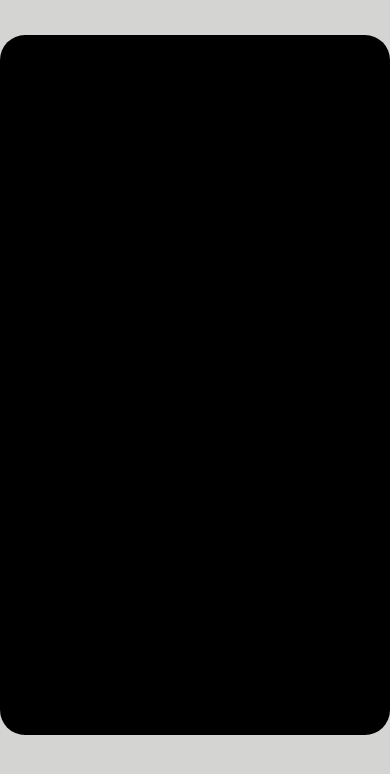
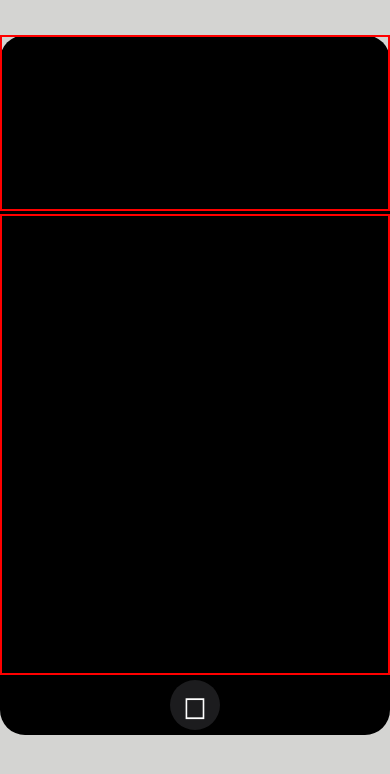
Before and after one commit to gambadavide96/calculator, a plain HTML site: page index.html in a window 390 px wide. Drawn offline with Linux system fonts and the light colour scheme.

Commit message:
Creating iphone button, setting layout of keyboard and display

```diff
--- a/index.html
+++ b/index.html
@@ -9,7 +9,11 @@
 <body>
 
   <div class="iphone">
-
+    <div class="display"></div>
+    <div class="keyboard"></div>
+    <div class="btn-container">
+      <button class="iphone-button">◻</button>
+    </div>
   </div>
 
 
--- a/style.css
+++ b/style.css
@@ -12,9 +12,47 @@ body {
 }
 
 .iphone {
+  display: flex;
+  flex-direction: column;
   margin-top: 35px;
   width: 440px;
   height: 700px;
   border-radius: 25px;
   background-color: #000000;
+  gap: 3px;
 }
+
+.display {
+  flex: 3;   /* ~30% dell’altezza */
+}
+
+.keyboard {
+  flex: 8;   /* ~70% dell’altezza */
+}
+
+.btn-container {
+  flex: 1;
+  display: flex;
+  justify-content: center;
+  align-items: center;
+}
+
+.iphone-button {
+  width: 50px;
+  height: 50px;
+  border-radius: 50%;
+  border: none;
+  background-color: #1c1c1e;
+  color: white;
+  font-size: 32px; /* grandezza dell’icona */
+  cursor: pointer;
+  margin-bottom: 3px;
+  /* Per centrare il bottone */
+  display: flex;
+  justify-content: center;
+  align-items: center;
+}
+
+.display,.keyboard {
+  border: 2px solid red;
+}
```
